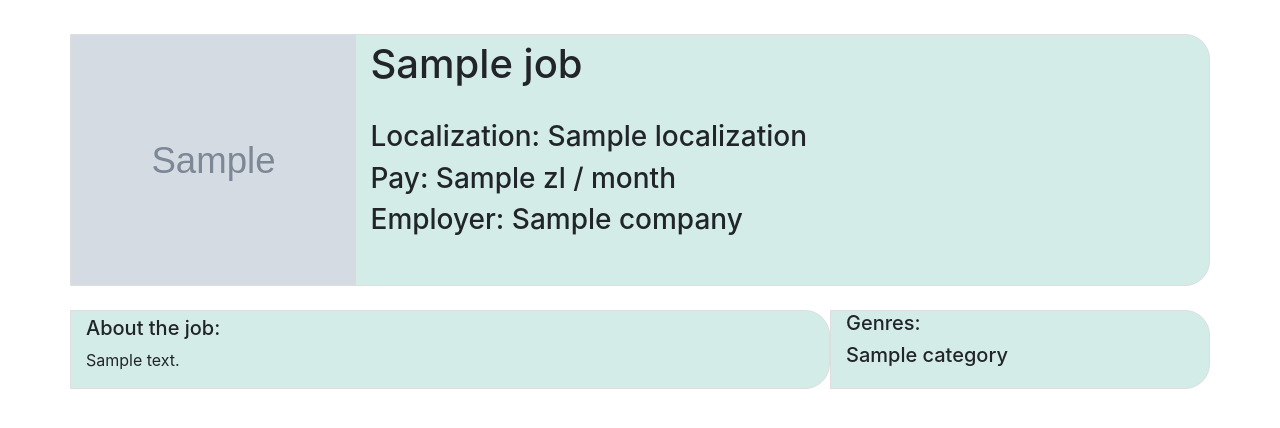
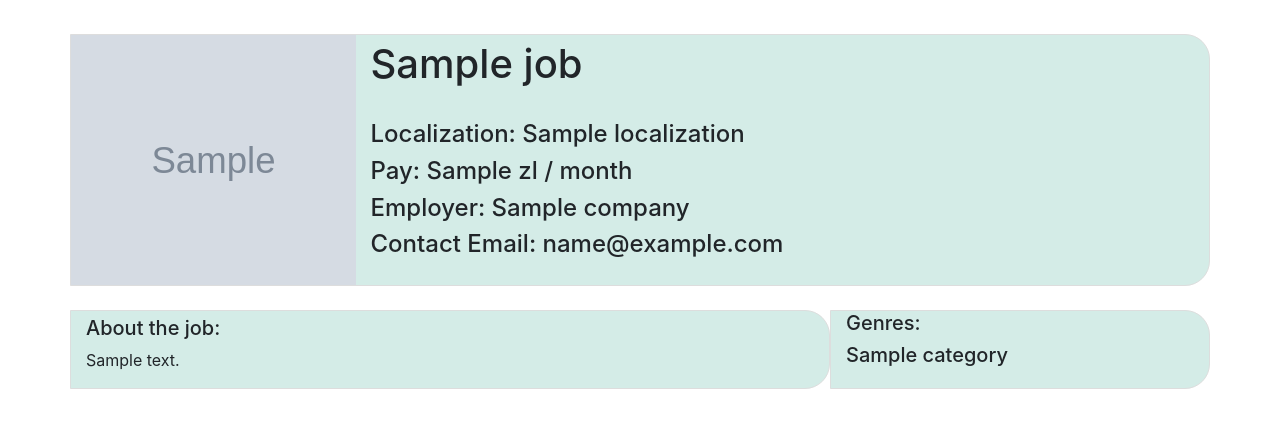
Before and after one commit to Strzechowski/ActorCareers, a Django app: template praca_inzynierska/templates/job_offer.html in a window 1280 px wide. Shown: the part 56-484 px from the top of the page. Run offline with Django 3.2, Linux system fonts and the light colour scheme; tables that the repository leaves empty hold one stand-in row (values such as "Sample post"); the template is opened without the code that fills it: values that come from a table or form of the project are taken from there, most other values are stand-ins (such as "Sample title", 1, 10 or a date in 2020); grey boxes marked "Sample" are stand-in pictures; data that the repository does not hold is empty; some libraries are stand-ins or nearby versions.

Commit message:
Added email to job_offer template

```diff
--- a/praca_inzynierska/templates/job_offer.html
+++ b/praca_inzynierska/templates/job_offer.html
@@ -16,9 +16,10 @@
             <h1>{{ job.name }}</h1>
             <br>
 
-            <h3>Localization: {{ job.localization }}</h3>
-            <h3>Pay: {{ job.pay_monthly }} zl / month</h3>
-            <h3>Employer: {{ job.company.name }} </h3>
+            <h4>Localization: {{ job.localization }}</h4>
+            <h4>Pay: {{ job.pay_monthly }} zl / month</h4>
+            <h4>Employer: {{ job.company.name }} </h4>
+            <h4>Contact Email: {{ job.company.user.email }} </h4>
         </div>
     </div>
 
```
